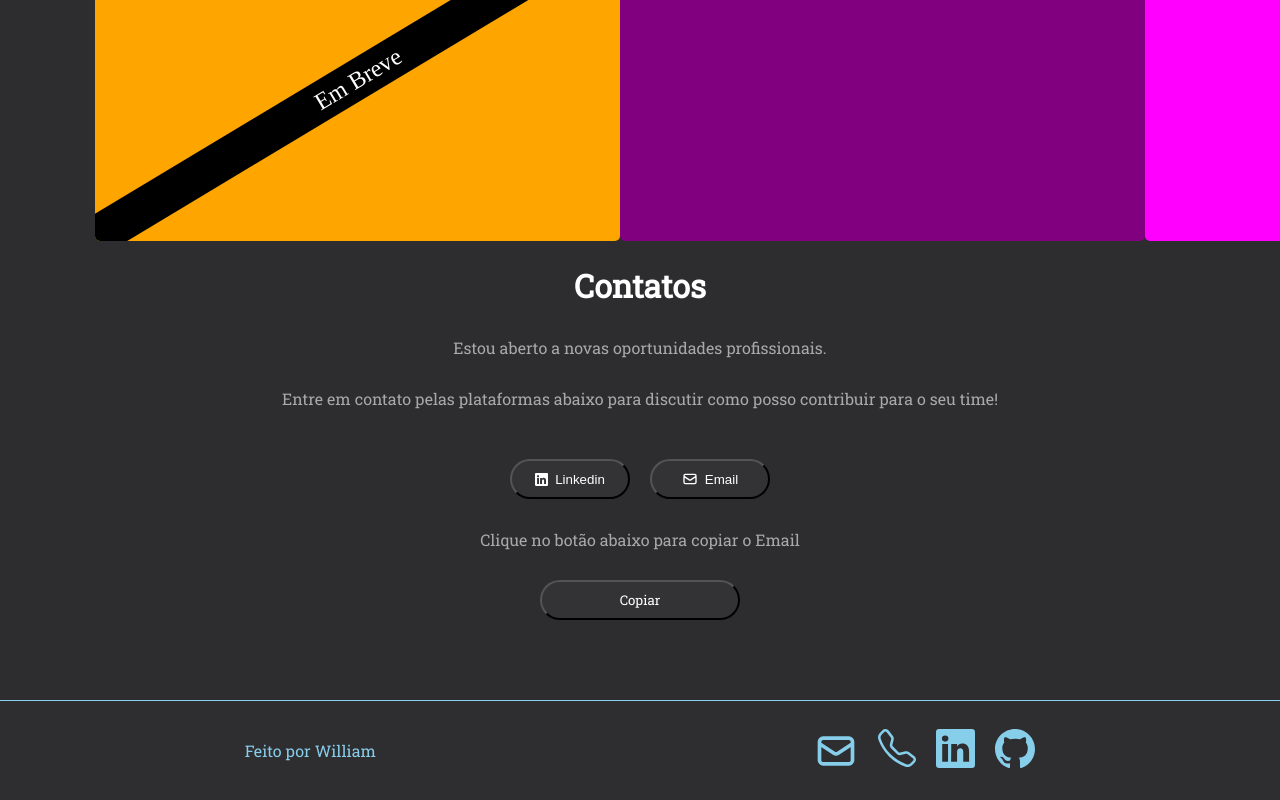
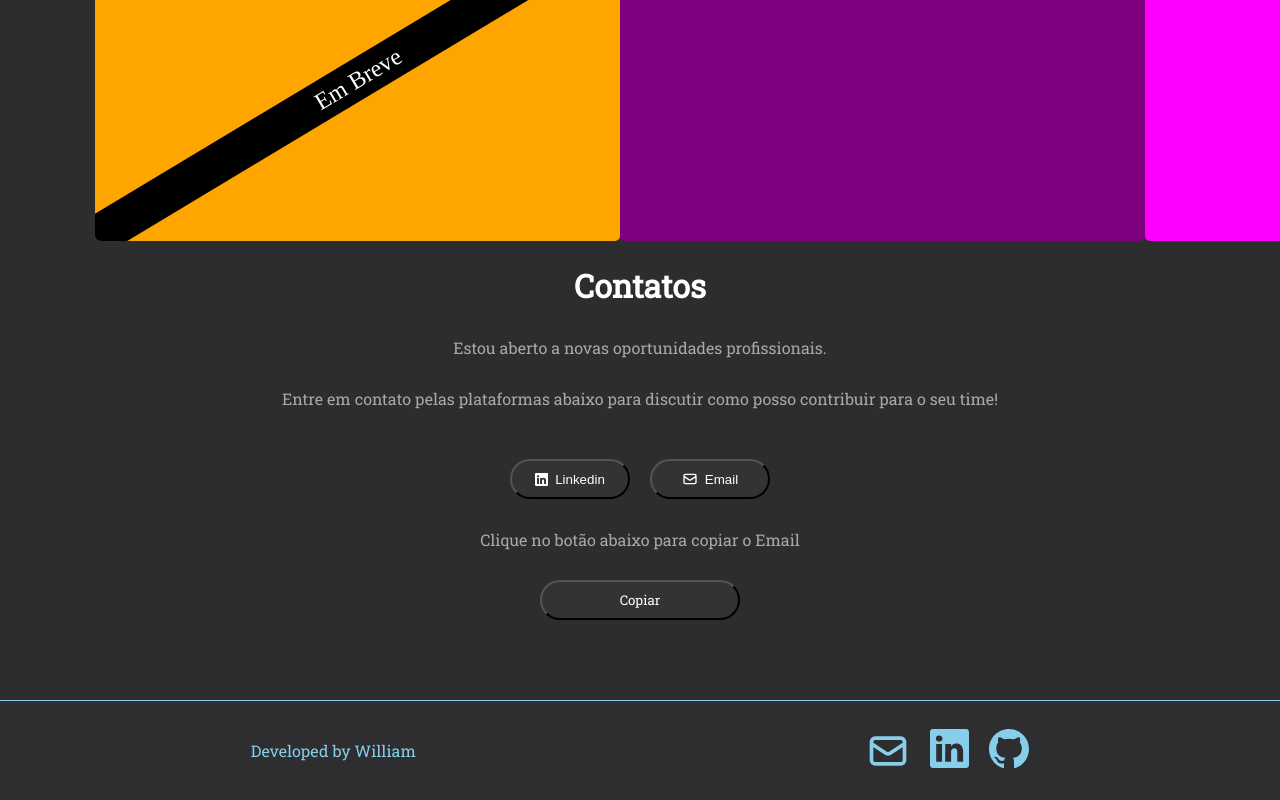
Before and after one commit to WilliamFilh0/Portfolio, a React (Vite) app: page / in a window 1280 px wide. Shown: the part 1573-2373 px from the top of the page. Built offline with nearby package versions, Linux system fonts and the light colour scheme.

Commit message:
feat: Changing the footer phrase

```diff
--- a/src/components/Footer/Footer.jsx
+++ b/src/components/Footer/Footer.jsx
@@ -12,10 +12,9 @@ import {
 export function Footer() {
   return (
     <Container>
-      <AuthorSignature>Feito por William</AuthorSignature>
+      <AuthorSignature>Developed by William</AuthorSignature>
       <Contacts>
         <HiOutlineMailP size={44} />
-        <BsTelephoneP size={38} />
         <BsLinkedinP size={39} />
         <BsGithubP size={40} />
       </Contacts>
```
